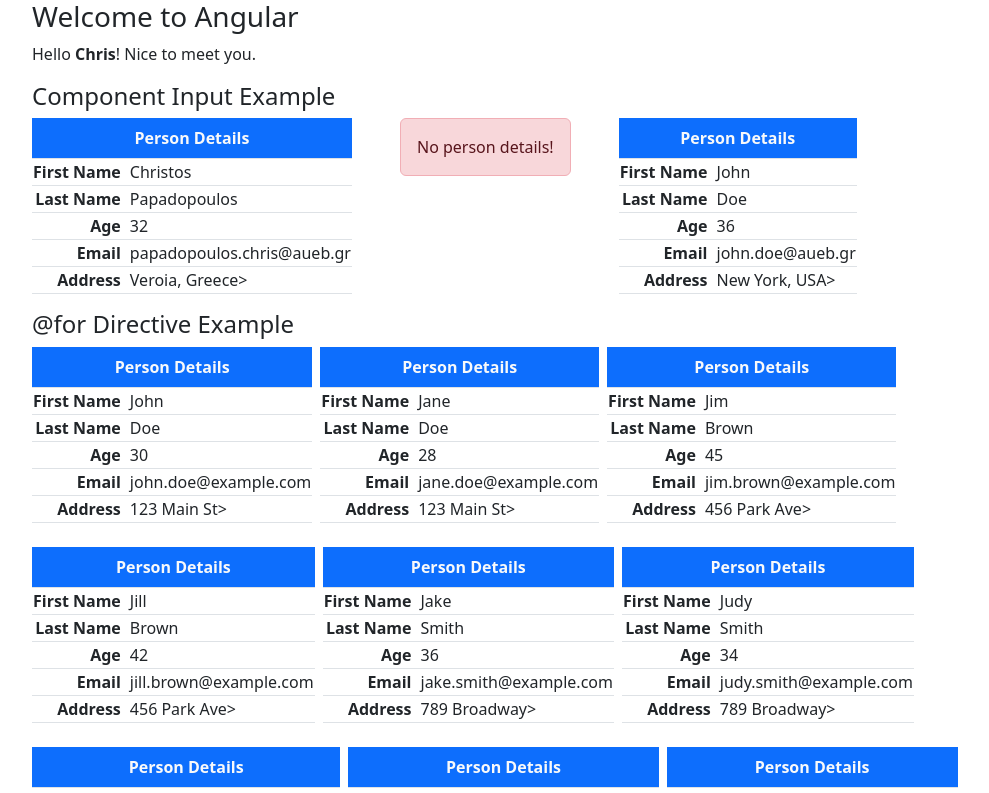
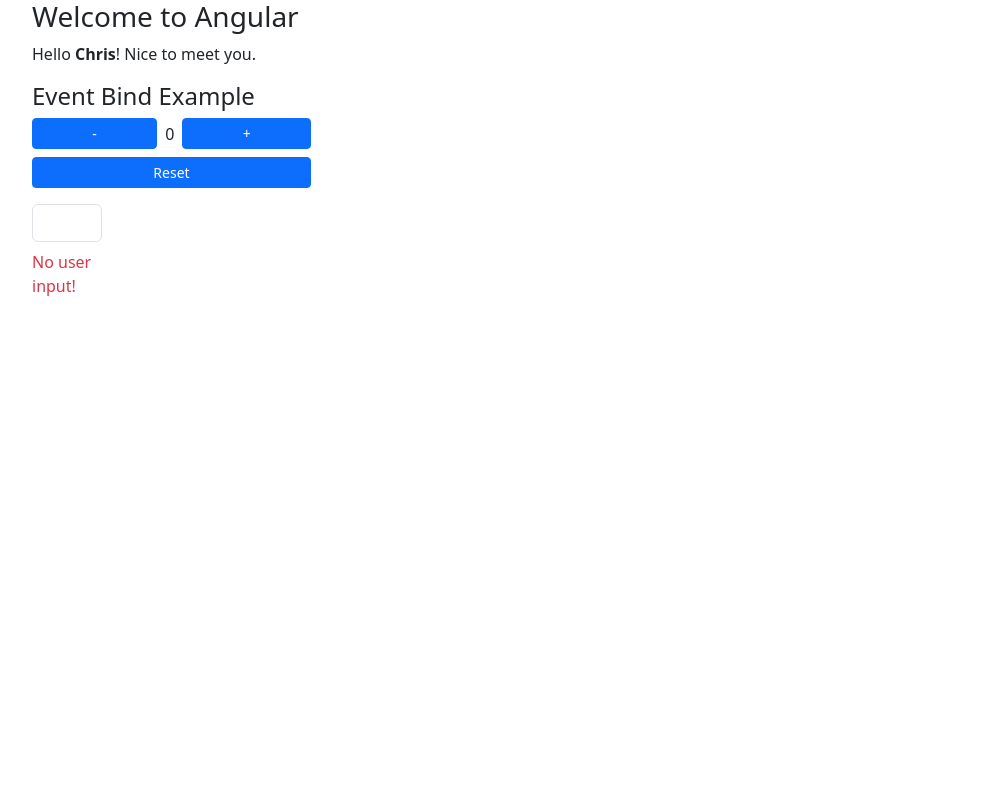
Before and after one commit to ChrisPap1441/angular-introduction, an Angular app: page / in a window 1280 px wide. Shown: the top 793 px of the page, without its empty margins (50-1039 px from the left). Built offline with nearby package versions, Linux system fonts and the light colour scheme.

Commit message:
Event Binding

```diff
--- a/src/app/app.component.html
+++ b/src/app/app.component.html
@@ -4,7 +4,9 @@
       >! Nice to meet you.
   </p>
 
-  <h4>Component Input Example</h4>
+  <app-event-bind-example></app-event-bind-example>
+
+  <!-- <h4>Component Input Example</h4>
 
   <div class="d-flex gap-5 text-nowrap">
     <app-person-table [person]="person0"></app-person-table>
@@ -18,5 +20,5 @@
     @for (user of users; track user) {
       <app-person-table [person] ="user"></app-person-table>
     }
-  </div>
+  </div> -->
 </div>
--- a/src/app/app.component.ts
+++ b/src/app/app.component.ts
@@ -1,11 +1,12 @@
 import { Component } from '@angular/core';
 import { PersonTableComponent } from './components/person-table/person-table.component';
 import { Person } from './shared/interfaces/person';
+import { EventBindExampleComponent } from './components/event-bind-example/event-bind-example.component';
 
 @Component({
   selector: 'app-root',
   standalone: true,
-  imports: [PersonTableComponent],
+  imports: [PersonTableComponent, EventBindExampleComponent],
   templateUrl: './app.component.html',
   styleUrl: './app.component.css'
 })
--- /dev/null
+++ b/src/app/components/event-bind-example/event-bind-example.component.html
@@ -0,0 +1,21 @@
+<h4>Event Bind Example</h4>
+
+<div class="d-flex flex-column gap-2 w-25">
+    <div class="d-flex gap-2 align-items-center">
+        <button class="btn btn-primary btn-sm flex-grow-1" (click)="decrementTimes()">-</button>
+        <span>{{ times }}</span>
+        <button class="btn btn-primary btn-sm flex-grow-1" (click)="incrementTimes()">+</button>
+    </div>
+    <button class="btn btn-primary btn-sm" (click)="resetTimes()">Reset</button>
+
+    <div class="mt-2 mb-2 d-flex flex-column gap-2 w-25">
+        <input type="text" class="form-control" (input)="onUserInput($event)"/>
+        @if (!userInput) {
+            <span class="text-danger">No user input!</span>
+        } @else {
+            <span class="text-bg-info p-2 text-truncate">
+                {{ userInput }}
+            </span>
+        }
+    </div>
+</div>
--- /dev/null
+++ b/src/app/components/event-bind-example/event-bind-example.component.ts
@@ -0,0 +1,31 @@
+import { Component } from '@angular/core';
+
+@Component({
+  selector: 'app-event-bind-example',
+  standalone: true,
+  imports: [],
+  templateUrl: './event-bind-example.component.html',
+  styleUrl: './event-bind-example.component.css'
+})
+export class EventBindExampleComponent {
+  times: number = 0
+
+  userInput: string = '';
+
+  incrementTimes() {
+    this.times++;
+  }
+
+  decrementTimes() {
+    this.times--;
+  }
+
+  resetTimes() {
+    this.times = 0;
+  }
+
+  onUserInput(event: Event) {
+    const value = (event.target as HTMLInputElement).value;
+    this.userInput = value;
+  }
+}
--- a/src/app/components/person-table/person-table.component.html
+++ b/src/app/components/person-table/person-table.component.html
@@ -25,7 +25,7 @@
     </tr>
     <tr>
       <td class="fw-semibold text-end">Address</td>
-      <td class="ps-2">{{ person.address }}></td>
+      <td class="ps-2">{{ person.address }}</td>
     </tr>
   </table>
 }
```
Also changed, not shown: src/app/components/event-bind-example/event-bind-example.component.css (added), 1 other file (tests, documents, lock files or other folders).
